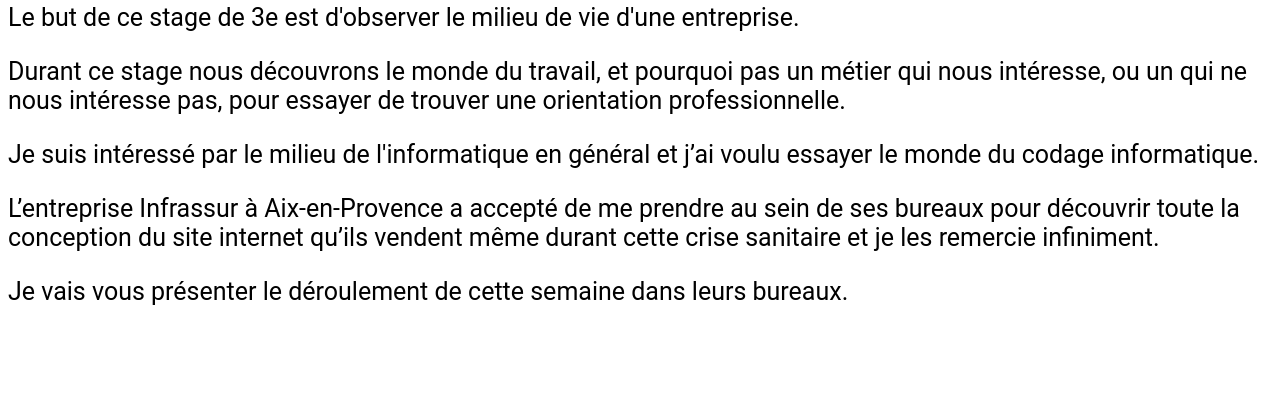
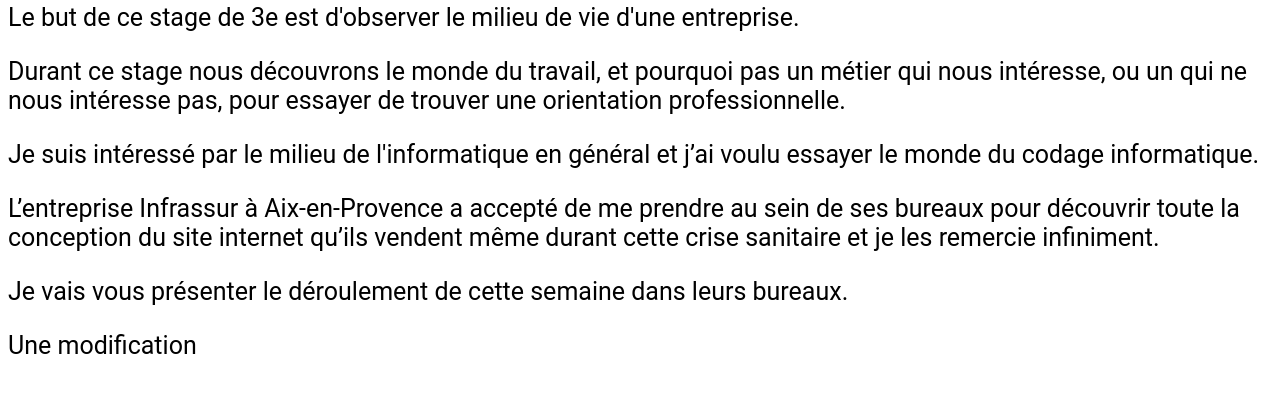
Before and after one commit to acer875869/Rapport, a plain HTML site: page html/pages2.html in a window 1280 px wide. Shown: the part 81-474 px from the top of the page. Drawn offline with Linux system fonts and the light colour scheme.

Commit message:
une modif

```diff
--- a/html/pages2.html
+++ b/html/pages2.html
@@ -18,5 +18,6 @@
     <p class="intro">L’entreprise Infrassur à Aix-en-Provence a accepté de me prendre au sein de ses bureaux pour découvrir toute la conception du site internet qu’ils vendent même durant cette crise sanitaire et je les remercie infiniment.</p>
 
     <p class="intro">Je vais vous présenter le déroulement de cette semaine dans leurs bureaux.</p>
+    <p>Une modification</p>
 </body>
 </html>
```
